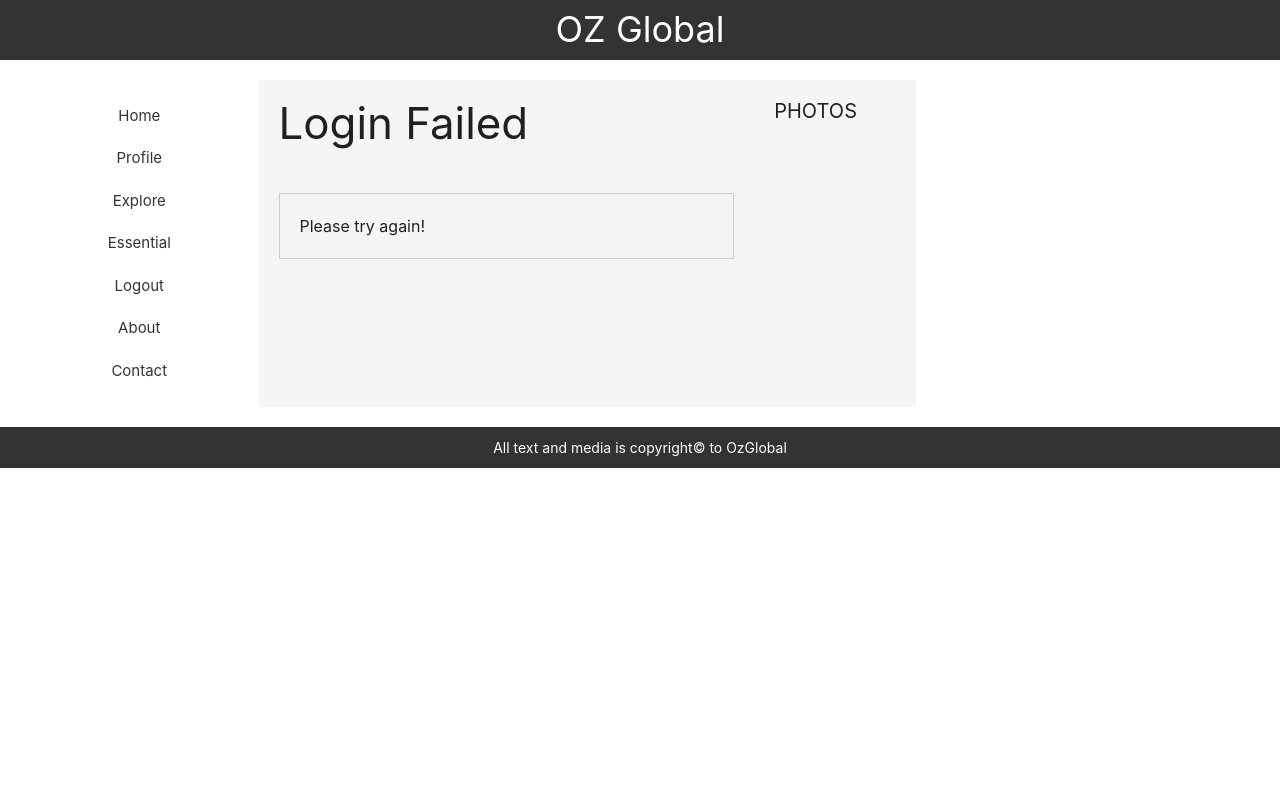
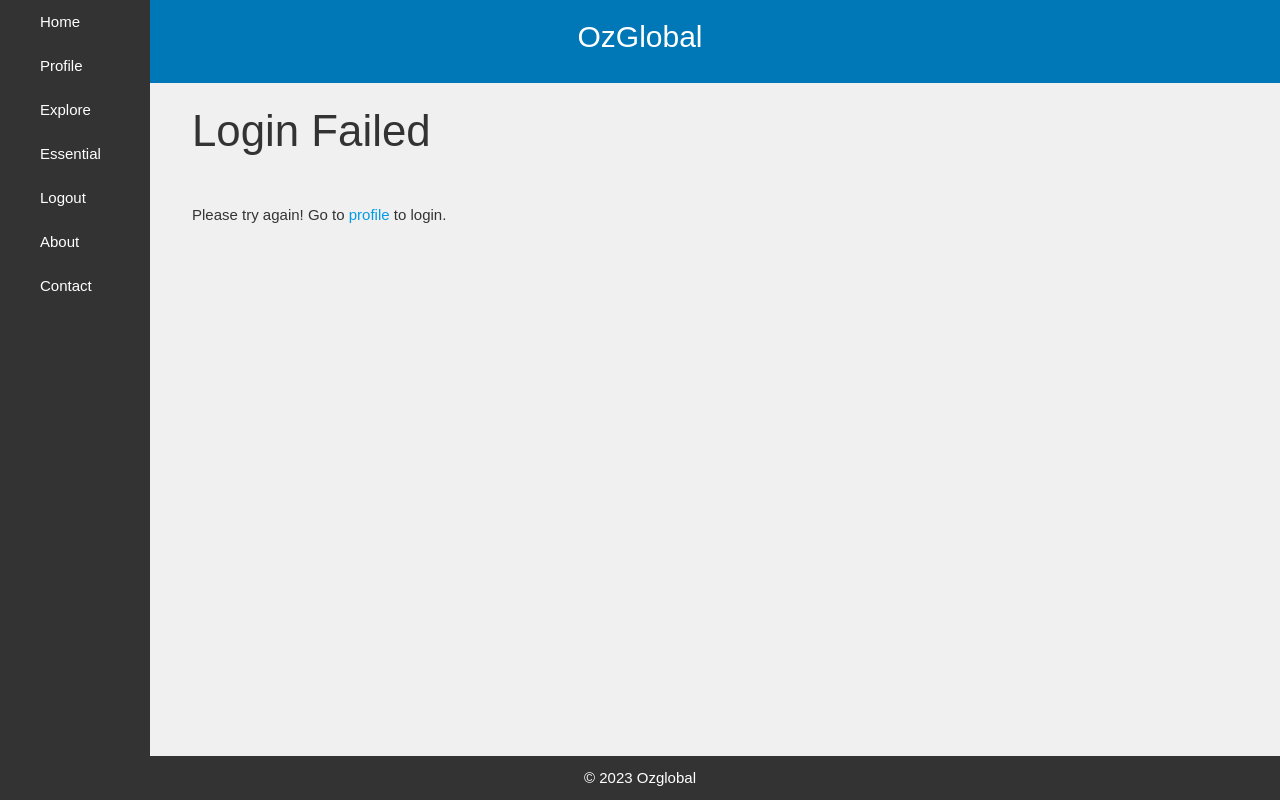
Before and after one commit to jbm1412/sit725-2023-t2-gp, a website: page loginfailed.html in a window 1280 px wide. Drawn offline with nearby package versions, Linux system fonts and the light colour scheme.

Commit message:
Update on Login

```diff
--- a/loginfailed.html
+++ b/loginfailed.html
@@ -7,16 +7,16 @@
     <meta name="viewport" content="width=device-width, initial-scale=1.0">
     <link href="https://cdnjs.cloudflare.com/ajax/libs/materialize/1.0.0/css/materialize.min.css" rel="stylesheet">
 	<link href="https://fonts.googleapis.com/icon?family=Material+Icons" rel="stylesheet">
-	<link href="style.css" rel="stylesheet">
+	<link rel="stylesheet" type="text/css" href="stylesheet.css">
     <title>OZGlobal</title>
 </head>
-
 <body>
-    <div class="header">
+    <header class="header">
         <h1>
-            OZ Global
+            OzGlobal
         </h1>
-    </div>
+    </header>
+    <br>
     <main>
         <div class="container">
             <div class="left-col">
@@ -37,20 +37,14 @@
                 <br>
                 <br>
                 <div class="box">
-                    <p>Please try again!</p>
+                    <p>Please try again! Go to <a href="login.html">profile</a> to login.</p>
                 </div>
-            </div>
-            <div class="right-col">
-                <h3>PHOTOS</h3>
-                <img src="Images/deakin.png" alt="">
-                <img src="Images/deakin.png" alt="">
             </div>
         </div>
     </main>
-    <div class="footer">
-        <p>All text and media is copyright&#169; to OzGlobal</p>
-    </div>
-
+    <footer style="position:fixed;bottom:0;left:0;width:100%;">
+        <p>&copy; 2023 Ozglobal</p>
+    </footer>
 </body>
 
 </html>
```
Also changed, not shown: login.html (+7 -12 lines), profile.html (+8 -15 lines).
